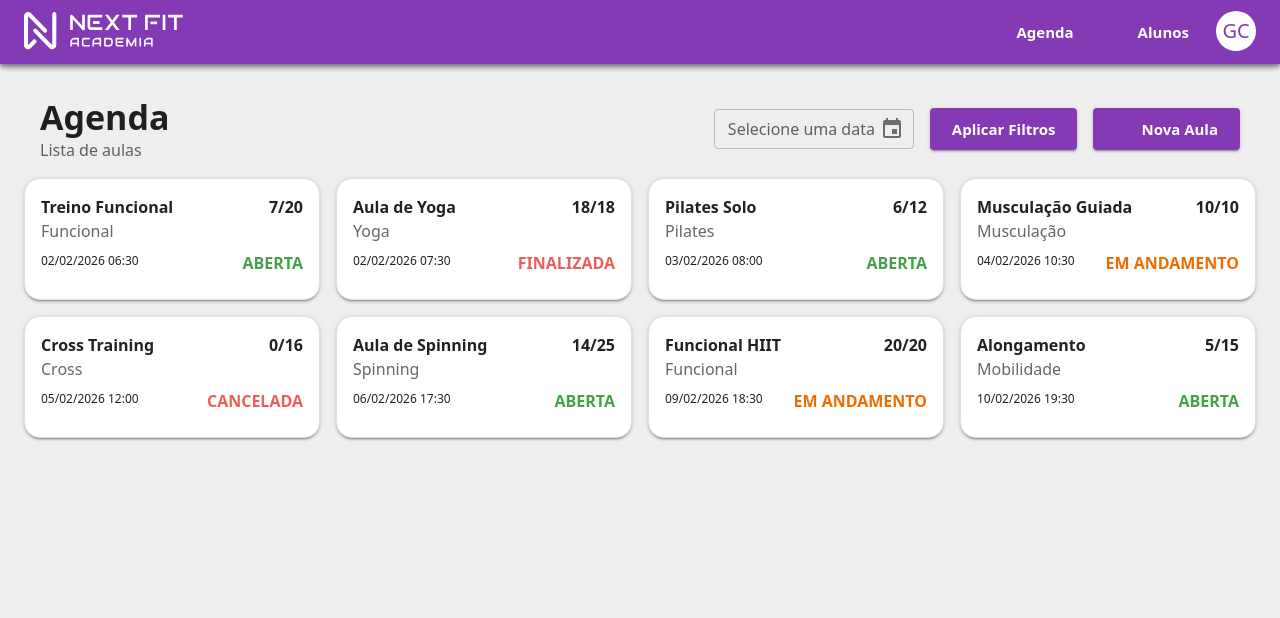
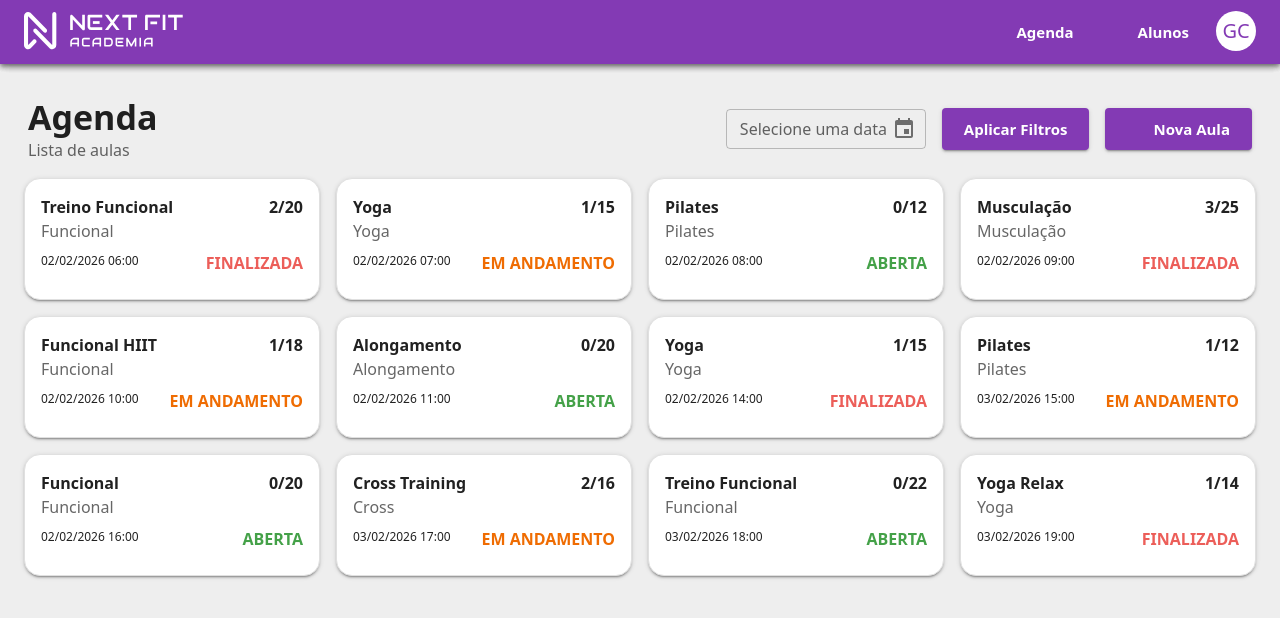
Before and after one commit to imgabrielcastro/SistemaAcademia, a React (Vite) app: page /agenda in a window 1280 px wide. Shown: the top 618 px of the page. Built offline with nearby package versions, Linux system fonts and the light colour scheme; some icons are missing.

Commit message:
feat: exibindo alunos na lista da agenda, adicionando validacoes e corrigindo ajustes visuais

```diff
--- a/src/contexts/AgendaContext.tsx
+++ b/src/contexts/AgendaContext.tsx
@@ -1,16 +1,16 @@
 import { createContext, useEffect, useState } from "react";
 import { Aula } from "../types/Aula";
-import { aulasMock } from "../data/HorariosMock";
 import {
   getAulasNoStorage,
   salvarAulasNoStorage,
 } from "../storage/agendaStorage";
+import { aulasMock } from "../data/HorariosMock";
 
-type AulasContextData = {
+interface AulasContextData {
   aulas: Aula[];
   adicionarAula: (aula: Aula) => void;
-  atualizarAula: (id: string, dados: Partial<Aula>) => void;
-};
+  atualizarAula: (id: string, aula: Aula) => void;
+}
 
 export const AulasContext = createContext<AulasContextData | null>(null);
 
@@ -23,35 +23,31 @@ export default function AulasProvider({
 
   useEffect(() => {
     const aulasStorage = getAulasNoStorage();
-    if (aulasStorage.length > 0) {
+
+    if (aulasStorage.length === 0) {
+      setAulas(aulasMock);
+      salvarAulasNoStorage(aulasMock);
+    } else {
       setAulas(aulasStorage);
-    } else {
-      setAulas([...aulasMock]);
     }
   }, []);
 
+  useEffect(() => {
+    salvarAulasNoStorage(aulas);
+  }, [aulas]);
+
   function adicionarAula(aula: Aula) {
-    setAulas((prev) => {
-      const novos = [...prev, aula];
-      salvarAulasNoStorage(novos);
-      return novos;
-    });
+    setAulas((prev) => [...prev, aula]);
   }
 
-  function atualizarAula(id: string, dados: Partial<Aula>) {
-    setAulas((prev) => {
-      const atualizados = prev.map((aula) =>
-        aula.id === id ? { ...aula, ...dados } : aula
-      );
-      salvarAulasNoStorage(atualizados);
-      return atualizados;
-    });
+  function atualizarAula(id: string, aulaAtualizada: Aula) {
+    setAulas((prev) =>
+      prev.map((aula) => (aula.id === id ? aulaAtualizada : aula)),
+    );
   }
 
   return (
-    <AulasContext.Provider
-      value={{ aulas, adicionarAula, atualizarAula }}
-    >
+    <AulasContext.Provider value={{ aulas, adicionarAula, atualizarAula }}>
       {children}
     </AulasContext.Provider>
   );
--- a/src/data/HorariosMock.ts
+++ b/src/data/HorariosMock.ts
@@ -1,38 +1,37 @@
 import { Aula } from "../types/Aula";
 import { Aluno } from "../types/Aluno";
 
-// Alunos de exemplo
-const alunosExemplo: Aluno[] = [
+export const alunosMock: Aluno[] = [
   {
-    id: '1',
-    nome: 'João Silva',
-    cpf: '123.456.789-00',
-    tipoContrato: 'Mensal',
-    dataNascimento: new Date('1990-05-15'),
-    cidade: 'São Paulo',
-    bairro: 'Centro',
-    endereco: 'Rua das Flores, 123'
+    id: "1",
+    nome: "João Silva",
+    cpf: "123.456.789-00",
+    tipoContrato: "Mensal",
+    dataNascimento: new Date("1990-05-15"),
+    cidade: "São Paulo",
+    bairro: "Centro",
+    endereco: "Rua das Flores, 123",
   },
   {
-    id: '2',
-    nome: 'Maria Oliveira',
-    cpf: '987.654.321-00',
-    tipoContrato: 'Anual',
-    dataNascimento: new Date('1985-10-20'),
-    cidade: 'São Paulo',
-    bairro: 'Vila Mariana',
-    endereco: 'Av. Paulista, 1000'
+    id: "2",
+    nome: "Maria Oliveira",
+    cpf: "987.654.321-00",
+    tipoContrato: "Anual",
+    dataNascimento: new Date("1985-10-20"),
+    cidade: "São Paulo",
+    bairro: "Vila Mariana",
+    endereco: "Av. Paulista, 1000",
   },
   {
-    id: '3',
-    nome: 'Carlos Santos',
-    cpf: '456.789.123-00',
-    tipoContrato: 'Trimestral',
-    dataNascimento: new Date('1992-07-30'),
-    cidade: 'São Paulo',
-    bairro: 'Pinheiros',
-    endereco: 'Rua dos Pinheiros, 500'
-  }
+    id: "3",
+    nome: "Carlos Santos",
+    cpf: "456.789.123-00",
+    tipoContrato: "Trimestral",
+    dataNascimento: new Date("1992-07-30"),
+    cidade: "São Paulo",
+    bairro: "Pinheiros",
+    endereco: "Rua dos Pinheiros, 500",
+  },
 ];
 
 export const aulasMock: Aula[] = [
@@ -40,88 +39,120 @@ export const aulasMock: Aula[] = [
     id: "1",
     titulo: "Treino Funcional",
     modalidade: "Funcional",
-    dataHoraInicio: "2026-02-02T06:30:00",
-    situacao: "ABERTA",
-    qntParticipantes: 7,
+    dataHoraInicio: "2026-02-02T06:00:00",
+    situacao: "FINALIZADA",
     qntVagas: 20,
     permiteAgendamentoPos: false,
-    alunos: [alunosExemplo[0], alunosExemplo[1]]
+    alunos: [alunosMock[0], alunosMock[1]],
   },
   {
     id: "2",
-    titulo: "Aula de Yoga",
+    titulo: "Yoga",
     modalidade: "Yoga",
-    dataHoraInicio: "2026-02-02T07:30:00",
-    situacao: "FINALIZADA",
-    qntParticipantes: 18,
-    qntVagas: 18,
+    dataHoraInicio: "2026-02-02T07:00:00",
+    situacao: "EM ANDAMENTO",
+    qntVagas: 15,
     permiteAgendamentoPos: false,
-    alunos: [alunosExemplo[1], alunosExemplo[2]]
+    alunos: [alunosMock[2]],
   },
   {
     id: "3",
-    titulo: "Pilates Solo",
+    titulo: "Pilates",
     modalidade: "Pilates",
-    dataHoraInicio: "2026-02-03T08:00:00",
+    dataHoraInicio: "2026-02-02T08:00:00",
     situacao: "ABERTA",
-    qntParticipantes: 6,
     qntVagas: 12,
     permiteAgendamentoPos: false,
-    alunos: [alunosExemplo[0], alunosExemplo[2]]
+    alunos: [],
   },
   {
     id: "4",
-    titulo: "Musculação Guiada",
+    titulo: "Musculação",
     modalidade: "Musculação",
-    dataHoraInicio: "2026-02-04T10:30:00",
-    situacao: "EM ANDAMENTO",
-    qntParticipantes: 10,
-    qntVagas: 10,
-    permiteAgendamentoPos: true,
-    alunos: [alunosExemplo[0], alunosExemplo[1], alunosExemplo[2]]
+    dataHoraInicio: "2026-02-02T09:00:00",
+    situacao: "FINALIZADA",
+    qntVagas: 25,
+    permiteAgendamentoPos: false,
+    alunos: [alunosMock[0], alunosMock[1], alunosMock[2]],
   },
   {
     id: "5",
-    titulo: "Cross Training",
-    modalidade: "Cross",
-    dataHoraInicio: "2026-02-05T12:00:00",
-    situacao: "CANCELADA",
-    qntParticipantes: 0,
-    qntVagas: 16,
+    titulo: "Funcional HIIT",
+    modalidade: "Funcional",
+    dataHoraInicio: "2026-02-02T10:00:00",
+    situacao: "EM ANDAMENTO",
+    qntVagas: 18,
     permiteAgendamentoPos: false,
-    alunos: []
+    alunos: [alunosMock[1]],
   },
   {
     id: "6",
-    titulo: "Aula de Spinning",
-    modalidade: "Spinning",
-    dataHoraInicio: "2026-02-06T17:30:00",
+    titulo: "Alongamento",
+    modalidade: "Alongamento",
+    dataHoraInicio: "2026-02-02T11:00:00",
     situacao: "ABERTA",
-    qntParticipantes: 14,
-    qntVagas: 25,
-    permiteAgendamentoPos: true,
-    alunos: [alunosExemplo[1], alunosExemplo[2]]
+    qntVagas: 20,
+    permiteAgendamentoPos: false,
+    alunos: [],
   },
   {
     id: "7",
-    titulo: "Funcional HIIT",
-    modalidade: "Funcional",
-    dataHoraInicio: "2026-02-09T18:30:00",
-    situacao: "EM ANDAMENTO",
-    qntParticipantes: 20,
-    qntVagas: 20,
-    permiteAgendamentoPos: true,
-    alunos: [alunosExemplo[0], alunosExemplo[2]]
+    titulo: "Yoga",
+    modalidade: "Yoga",
+    dataHoraInicio: "2026-02-02T14:00:00",
+    situacao: "FINALIZADA",
+    qntVagas: 15,
+    permiteAgendamentoPos: false,
+    alunos: [alunosMock[2]],
   },
   {
     id: "8",
-    titulo: "Alongamento",
-    modalidade: "Mobilidade",
-    dataHoraInicio: "2026-02-10T19:30:00",
+    titulo: "Pilates",
+    modalidade: "Pilates",
+    dataHoraInicio: "2026-02-03T15:00:00",
+    situacao: "EM ANDAMENTO",
+    qntVagas: 12,
+    permiteAgendamentoPos: false,
+    alunos: [alunosMock[0]],
+  },
+  {
+    id: "9",
+    titulo: "Funcional",
+    modalidade: "Funcional",
+    dataHoraInicio: "2026-02-02T16:00:00",
     situacao: "ABERTA",
-    qntParticipantes: 5,
-    qntVagas: 15,
+    qntVagas: 20,
     permiteAgendamentoPos: false,
-    alunos: [alunosExemplo[1]]
-  }
+    alunos: [],
+  },
+  {
+    id: "10",
+    titulo: "Cross Training",
+    modalidade: "Cross",
+    dataHoraInicio: "2026-02-03T17:00:00",
+    situacao: "EM ANDAMENTO",
+    qntVagas: 16,
+    permiteAgendamentoPos: false,
+    alunos: [alunosMock[1], alunosMock[2]],
+  },
+  {
+    id: "11",
+    titulo: "Treino Funcional",
+    modalidade: "Funcional",
+    dataHoraInicio: "2026-02-03T18:00:00",
+    situacao: "ABERTA",
+    qntVagas: 22,
+    permiteAgendamentoPos: false,
+    alunos: [],
+  },
+  {
+    id: "12",
+    titulo: "Yoga Relax",
+    modalidade: "Yoga",
+    dataHoraInicio: "2026-02-03T19:00:00",
+    situacao: "FINALIZADA",
+    qntVagas: 14,
+    permiteAgendamentoPos: false,
+    alunos: [alunosMock[0]],
+  },
 ];
--- a/src/hooks/useAulas.ts
+++ b/src/hooks/useAulas.ts
@@ -3,10 +3,8 @@ import { AulasContext } from "../contexts/AgendaContext";
 
 export function useAulas() {
   const context = useContext(AulasContext);
-
   if (!context) {
     throw new Error("useAulas deve ser usado dentro de AulasProvider");
   }
-
   return context;
 }
--- a/src/pages/Agenda/components/CadastroAula/index.tsx
+++ b/src/pages/Agenda/components/CadastroAula/index.tsx
@@ -9,8 +9,6 @@ import {
   Autocomplete,
   Switch,
   FormControlLabel,
-  Box,
-  Typography,
 } from "@mui/material";
 import { useForm, Controller } from "react-hook-form";
 import { yupResolver } from "@hookform/resolvers/yup";
@@ -30,30 +28,41 @@ export default function CadastroAgenda({ open, setOpen, aula }: Props) {
   const { adicionarAula, atualizarAula } = useAulas();
   const { alunos } = useAlunos();
 
-  const { register, handleSubmit, reset, control } = useForm<Aula>({
+  const { register, handleSubmit, reset, control, watch } = useForm<Aula>({
     resolver: yupResolver(cadastroAgendaSchema) as any,
     defaultValues: {
       titulo: "",
       modalidade: "",
       dataHoraInicio: "",
       situacao: "ABERTA",
-      qntParticipantes: 0,
       qntVagas: 0,
       permiteAgendamentoPos: false,
       alunos: [],
     },
   });
 
+  const situacao = watch("situacao");
+  const permiteAgendamentoPos = watch("permiteAgendamentoPos");
+  const qntVagas = watch("qntVagas") || 0;
+
+  const podeAgendarPos =
+    situacao === "ABERTA" ||
+    (situacao === "EM ANDAMENTO" && permiteAgendamentoPos);
+
+  const aulaFinalizada = situacao === "FINALIZADA" || situacao === "CANCELADA";
+
   useEffect(() => {
     if (aula) {
-      reset(aula);
+      reset({
+        ...aula,
+        alunos: aula.alunos ?? [],
+      });
     } else {
       reset({
         titulo: "",
         modalidade: "",
         dataHoraInicio: "",
         situacao: "ABERTA",
-      qntParticipantes: 0,
         qntVagas: 0,
         permiteAgendamentoPos: false,
         alunos: [],
@@ -61,17 +70,17 @@ export default function CadastroAgenda({ open, setOpen, aula }: Props) {
     }
   }, [aula, open, reset]);
 
-
-  const onSubmit = (data: Aula) => {
+  function onSubmit(data: Aula) {
     const payload: Aula = {
       ...data,
       id: aula?.id ?? crypto.randomUUID(),
     };
 
     aula ? atualizarAula(payload.id, payload) : adicionarAula(payload);
+
     setOpen(false);
     reset();
-  };
+  }
 
   return (
     <Dialog open={open} onClose={() => setOpen(false)} fullWidth maxWidth="sm">
@@ -80,20 +89,32 @@ export default function CadastroAgenda({ open, setOpen, aula }: Props) {
       <form onSubmit={handleSubmit(onSubmit)}>
         <DialogContent dividers>
           <Stack spacing={2}>
-            <TextField label="Título" {...register("titulo")} />
-            <TextField label="Modalidade" {...register("modalidade")} />
+            <TextField
+              label="Título"
+              disabled={aulaFinalizada}
+              {...register("titulo")}
+            />
+
+            <TextField
+              label="Modalidade"
+              disabled={aulaFinalizada}
+              {...register("modalidade")}
+            />
 
             <Stack direction="row" spacing={2}>
               <TextField
                 type="datetime-local"
                 label="Data"
+                disabled={aulaFinalizada}
                 InputLabelProps={{ shrink: true }}
                 fullWidth
                 {...register("dataHoraInicio")}
               />
+
               <TextField
                 type="number"
                 label="Vagas"
+                disabled={aulaFinalizada}
                 fullWidth
                 {...register("qntVagas")}
               />
@@ -106,8 +127,11 @@ export default function CadastroAgenda({ open, setOpen, aula }: Props) {
                 <Autocomplete
                   options={situacaoAula}
                   value={field.value}
+                  disabled={aulaFinalizada}
                   onChange={(_, v) => field.onChange(v)}
-                  renderInput={(p) => <TextField {...p} label="Situação" />}
+                  renderInput={(params) => (
+                    <TextField {...params} label="Situação" />
+                  )}
                 />
               )}
             />
@@ -117,6 +141,7 @@ export default function CadastroAgenda({ open, setOpen, aula }: Props) {
               control={control}
               render={({ field }) => (
                 <FormControlLabel
+                  disabled={aulaFinalizada}
                   control={
                     <Switch
                       checked={field.value}
@@ -136,17 +161,15 @@ export default function CadastroAgenda({ open, setOpen, aula }: Props) {
                   multiple
                   options={alunos}
                   value={field.value}
-                  onChange={(_, v) => field.onChange(v)}
+                  disabled={!podeAgendarPos || aulaFinalizada}
+                  onChange={(_, v) => {
+                    if (qntVagas > 0 && v.length > qntVagas) return;
+                    field.onChange(v);
+                  }}
                   getOptionLabel={(o) => o.nome}
                   isOptionEqualToValue={(o, v) => o.id === v.id}
-                  renderInput={(p) => <TextField {...p} label="Alunos" />}
-                  renderOption={(props, aluno) => (
-                    <li {...props}>
-                      <Box>
-                        <Typography>{aluno.nome}</Typography>
-                        <Typography fontSize="0.8rem">{aluno.cpf}</Typography>
-                      </Box>
-                    </li>
+                  renderInput={(params) => (
+                    <TextField {...params} label="Alunos" />
                   )}
                 />
               )}
@@ -156,7 +179,9 @@ export default function CadastroAgenda({ open, setOpen, aula }: Props) {
 
         <DialogActions>
           <Button onClick={() => setOpen(false)}>Cancelar</Button>
-          <Button type="submit" variant="contained">Salvar</Button>
+          <Button type="submit" variant="contained">
+            Salvar
+          </Button>
         </DialogActions>
       </form>
     </Dialog>
--- a/src/pages/Agenda/components/CardAgenda/index.tsx
+++ b/src/pages/Agenda/components/CardAgenda/index.tsx
@@ -15,8 +15,8 @@ export default function CardAgenda({ card, onClick }: CardAgendaProps) {
     card.situacao === "ABERTA"
       ? "#44a148"
       : card.situacao === "EM ANDAMENTO"
-      ? "#EF6C02"
-      : "#EC5E59";
+        ? "#EF6C02"
+        : "#EC5E59";
 
   return (
     <Card
@@ -35,7 +35,7 @@ export default function CardAgenda({ card, onClick }: CardAgendaProps) {
         <HStack justifyContent="space-between">
           <Typography fontWeight="bold">{card.titulo}</Typography>
           <Typography fontWeight="bold">
-            {card.qntParticipantes}/{card.qntVagas}
+            {card.alunos.length}/{card.qntVagas}
           </Typography>
         </HStack>
 
--- a/src/pages/Agenda/index.tsx
+++ b/src/pages/Agenda/index.tsx
@@ -36,7 +36,7 @@ export default function Agenda() {
     <Box sx={{ display: "flex", flexDirection: "column", minHeight: "100vh", p: 3 }}>
       <Header />
 
-      <VStack px={2} mt={1}>
+      <VStack px={0.5} mt={1}>
         <BotaoFiltroAgenda
           titulo="Agenda"
           descricao="Lista de aulas"
--- a/src/storage/agendaStorage.ts
+++ b/src/storage/agendaStorage.ts
@@ -1,10 +1,12 @@
+import { Aula } from "../types/Aula";
+
 const STORAGE_KEY = "@aulas";
 
-export function getAulasNoStorage() {
+export function getAulasNoStorage(): Aula[] {
   const data = localStorage.getItem(STORAGE_KEY);
   return data ? JSON.parse(data) : [];
 }
 
-export function salvarAulasNoStorage(aulas: any[]) {
+export function salvarAulasNoStorage(aulas: Aula[]) {
   localStorage.setItem(STORAGE_KEY, JSON.stringify(aulas));
 }
--- a/src/storage/alunoStorage.ts
+++ b/src/storage/alunoStorage.ts
@@ -1,10 +1,12 @@
+import { Aluno } from "../types/Aluno";
+
 const STORAGE_KEY = "@alunos";
 
-export function getAlunosNoStorage() {
+export function getAlunosNoStorage(): Aluno[] {
   const data = localStorage.getItem(STORAGE_KEY);
   return data ? JSON.parse(data) : [];
 }
 
-export function salvarAlunosNoStorage(alunos: any[]) {
+export function salvarAlunosNoStorage(alunos: Aluno[]) {
   localStorage.setItem(STORAGE_KEY, JSON.stringify(alunos));
 }
--- a/src/types/Aula.ts
+++ b/src/types/Aula.ts
@@ -1,4 +1,4 @@
-import { Aluno } from "./Aluno";
+import type { Aluno } from "./Aluno";
 
 export type SituacaoAula =
   | "ABERTA"
@@ -12,7 +12,6 @@ export interface Aula {
   modalidade: string;
   dataHoraInicio: string;
   situacao: SituacaoAula;
-  qntParticipantes: number;
   qntVagas: number;
   permiteAgendamentoPos: boolean;
   alunos: Aluno[];
```
Lines whose indentation alone changed are shown as unchanged.
